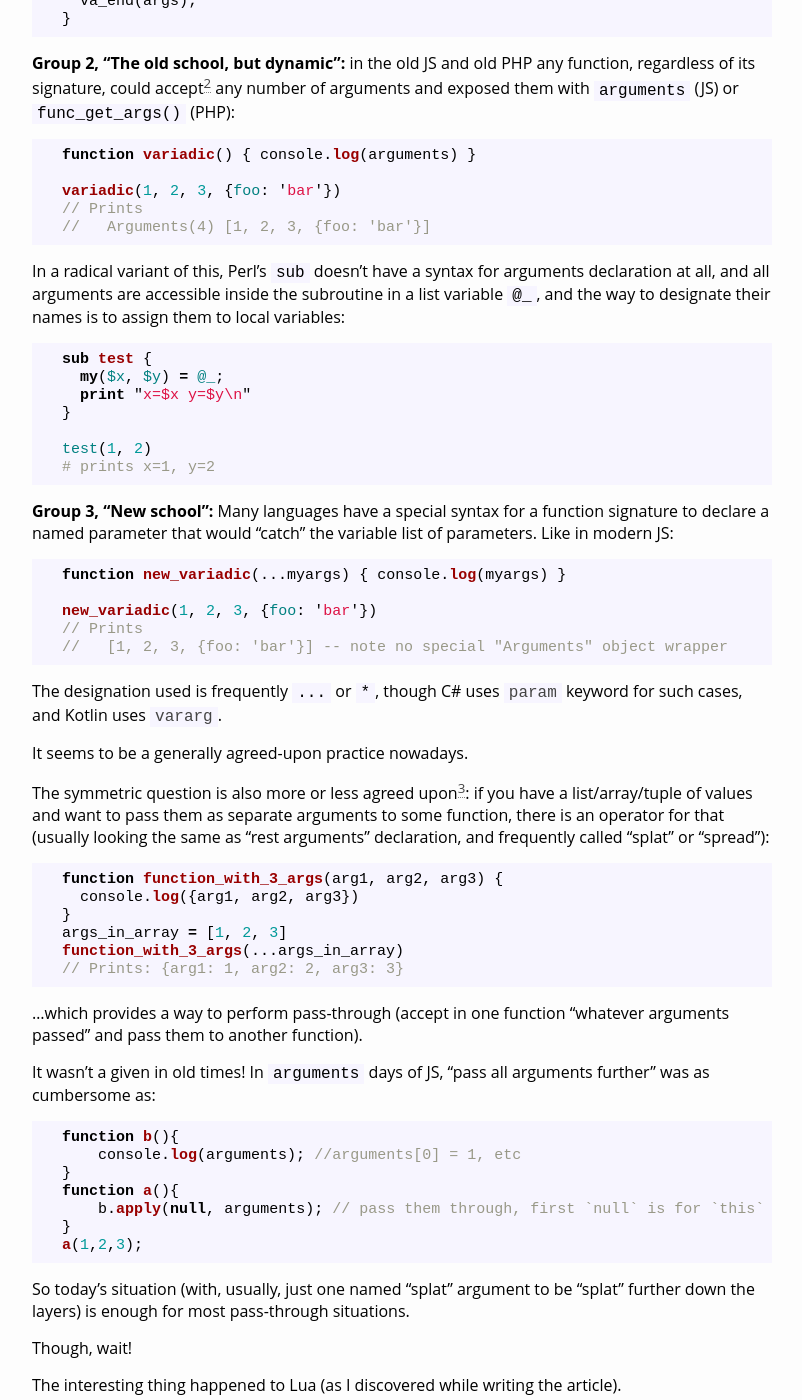
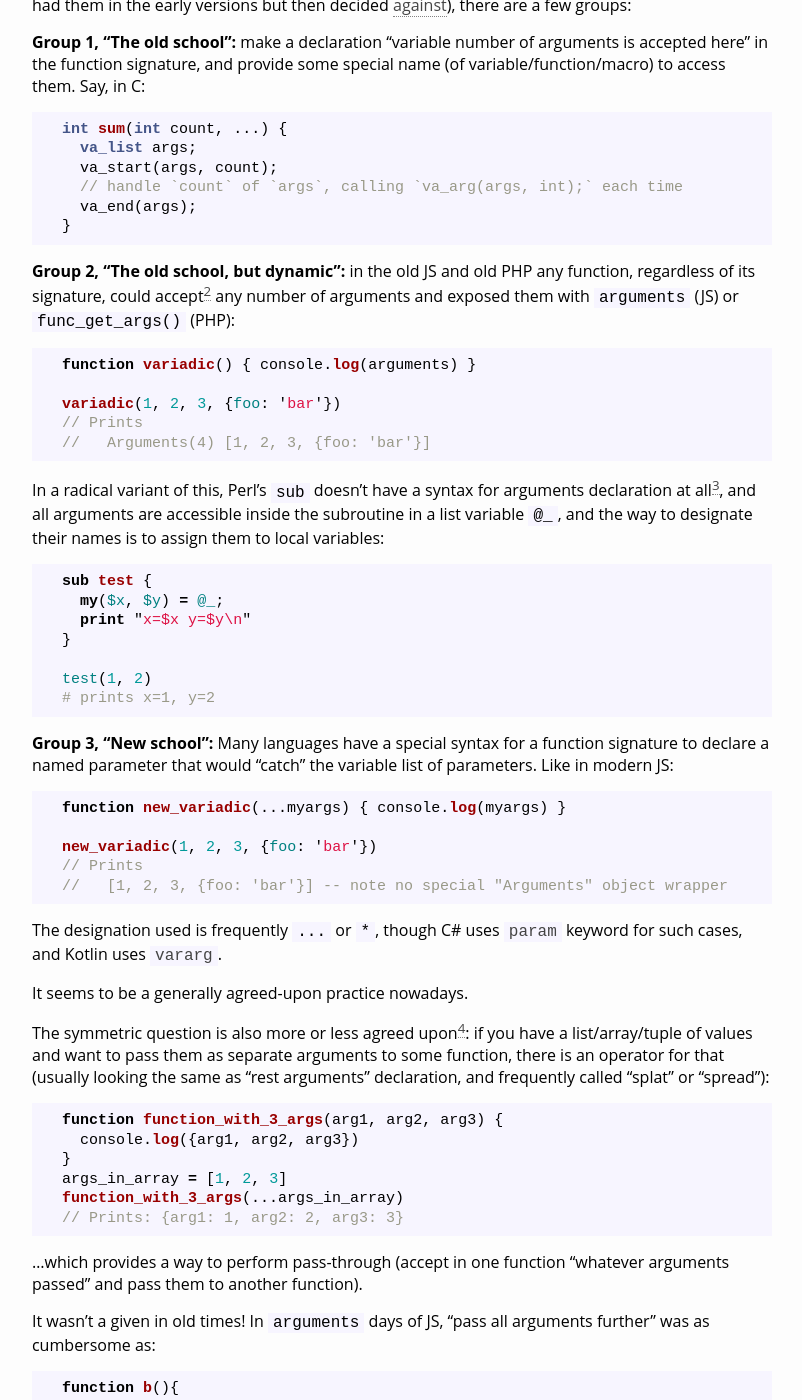
Before and after one commit to zverok/zverok.github.io, a Jekyll site: the page built from _posts/2023-11-24-syntax-sugar4-argument-forwarding.md, in a window 1280 px wide and 1400 px high, scrolled down 8878 px. Shown: the whole window, without its empty margins (238-1040 px from the left). Built offline with Jekyll 4.4.1, drawn with Linux system fonts in a browser that asks for light colours; nearby versions of some CDN libraries; comment, search, counter and statistics services are not loaded; some of the changed lines change nothing that is shown; some of the changed text lies outside the part shown.

Commit message:
Add reference and adjus styles

````diff
--- a/_posts/2023-11-24-syntax-sugar4-argument-forwarding.md
+++ b/_posts/2023-11-24-syntax-sugar4-argument-forwarding.md
@@ -349,7 +349,7 @@
 
 [^2]: This still works but is mostly frowned upon in favor of newer syntaxes.
 
-In a radical variant of this, Perl's `sub` doesn't have a syntax for arguments declaration at all, and all arguments are accessible inside the subroutine in a list variable `@_`, and the way to designate their names is to assign them to local variables:
+In a radical variant of this, Perl's `sub` doesn't have a syntax for arguments declaration at all[^3], and all arguments are accessible inside the subroutine in a list variable `@_`, and the way to designate their names is to assign them to local variables:
 ```perl
 sub test {
   my($x, $y) = @_;
@@ -359,6 +359,8 @@
 test(1, 2)
 # prints x=1, y=2
 ```
+
+[^3]: As [pointed](https://news.ycombinator.com/item?id=38406739) by _chrismorgan_ on HN, it [does](https://perldoc.perl.org/perlsub#Signatures), since version 5.20.0 (May 2014), and they’re considered stable since 5.36.0 (May 2022).
 
 **Group 3, "New school":** Many languages have a special syntax for a function signature to declare a named parameter that would "catch" the variable list of parameters. Like in modern JS:
 ```js
@@ -373,9 +375,9 @@
 
 It seems to be a generally agreed-upon practice nowadays.
 
-The symmetric question is also more or less agreed upon[^3]: if you have a list/array/tuple of values and want to pass them as separate arguments to some function, there is an operator for that (usually looking the same as "rest arguments" declaration, and frequently called "splat" or "spread"):
+The symmetric question is also more or less agreed upon[^4]: if you have a list/array/tuple of values and want to pass them as separate arguments to some function, there is an operator for that (usually looking the same as "rest arguments" declaration, and frequently called "splat" or "spread"):
 
-[^3]: At least in dynamic languages. The situation in static ones and their challenges produces quite interesting design space with many nuances and can be a topic for a separate article.
+[^4]: At least in dynamic languages. The situation in static ones and their challenges produces quite interesting design space with many nuances and can be a topic for a separate article.
 
 ```js
 function function_with_3_args(arg1, arg2, arg3) {
@@ -504,7 +506,7 @@
 
 The ticket, describing the idea, [exists](https://bugs.ruby-lang.org/issues/16296), but it never received much attention.
 
-BTW, there is place in Ruby where something like this works! Calling `super` ("parent class' version of this method") implicitly passes all arguments of the current method[^6], which allows for some very nice shortcuts. Say, here is everything you need to do to add some defaults to a `Data` initialization:
+BTW, there is place in Ruby where something like this works! Calling `super` ("parent class' version of this method") implicitly passes all arguments of the current method[^5], which allows for some very nice shortcuts. Say, here is everything you need to do to add some defaults to a `Data` initialization:
 
 ```ruby
 class Measurement < Data.define(:amount, :unit)
@@ -517,7 +519,7 @@
 
 So, the idea of "accept params declared explicitly, then just pass everything" is not _unimaginable_, at least!
 
-[^6]: Actually, all current values of local variables with names of the arguments of the current method... Which have some interesting consequences, but let's not allow ourselves to be carried away.
+[^5]: Actually, all current values of local variables with names of the arguments of the current method... Which have some interesting consequences, but let's not allow ourselves to be carried away.
 
 ## Conclusions
 
--- a/css/style.scss
+++ b/css/style.scss
@@ -188,7 +188,7 @@
 }
 
 code {
-    line-height: 1.2;
+    line-height: 1.3;
     padding: 1px 5px;
 }
 
````
